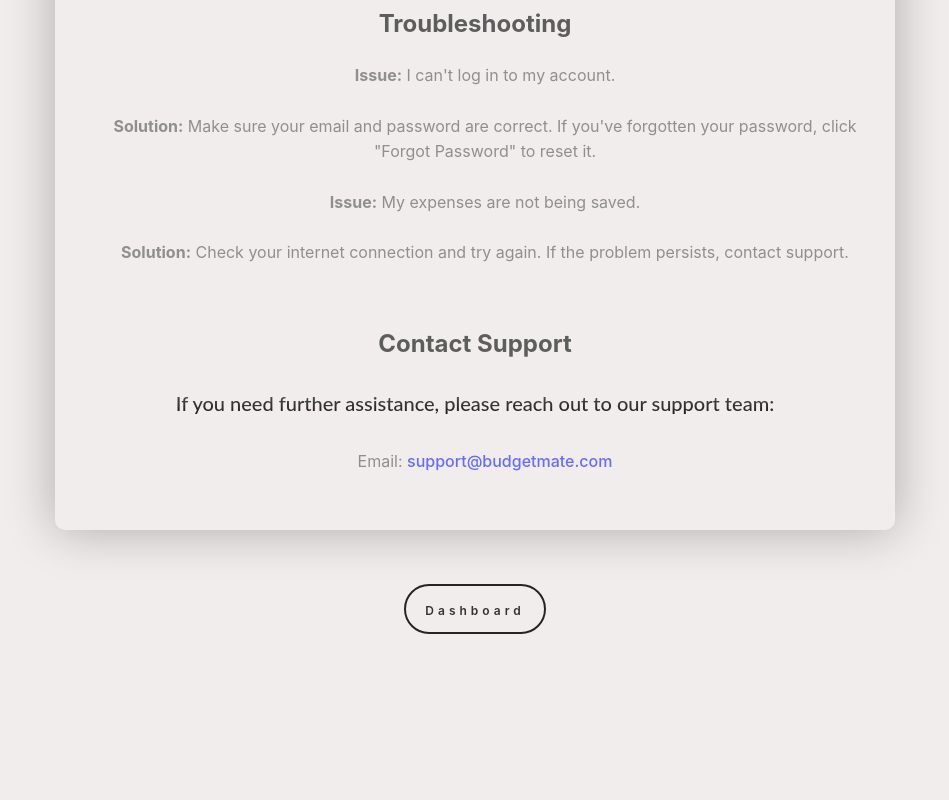
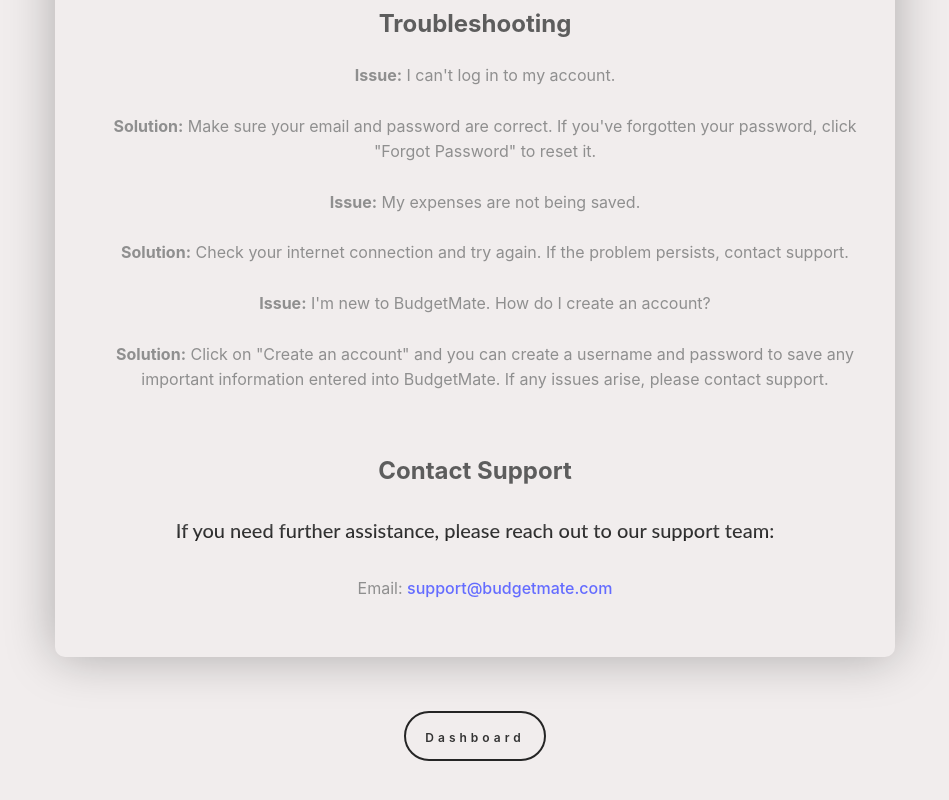
Before and after one commit to andrewvand02/BudgetMate, a React (Vite) app in the folder BudgetMate/client/: page /help in a window 1280 px wide. Shown: the part 1624-2424 px from the top of the page, without its empty margins (165-1114 px from the left). Before the commit the page ends 2314 px from the top, so only its background shows below. Built offline with nearby package versions, Linux system fonts and the light colour scheme.

Commit message:
Added another troubleshoot

```diff
--- a/BudgetMate/client/src/Budget.jsx
+++ b/BudgetMate/client/src/Budget.jsx
@@ -149,7 +149,7 @@
                 const remainingAmount = budgetedAmount - spentAmount;
                 const exceededBudget = spentAmount - budgetedAmount;
 
-                /* // Notify user if they execeed/reached the budget
+                /* // Notify user if they exceed/reached the budget
                 if (spentAmount > budgetedAmount) {
                     alert(`You have exceeded your budget for ${category}. You have spent $${exceededBudget} over.`)
                 };
--- a/BudgetMate/client/src/Help.jsx
+++ b/BudgetMate/client/src/Help.jsx
@@ -73,6 +73,9 @@
 
                     <li><strong>Issue:</strong> My expenses are not being saved.</li>
                     <li><strong>Solution:</strong> Check your internet connection and try again. If the problem persists, contact support.</li>
+
+                    <li><strong>Issue:</strong> I'm new to BudgetMate. How do I create an account?</li>
+                    <li><strong>Solution:</strong> Click on "Create an account" and you can create a username and password to save any important information entered into BudgetMate. If any issues arise, please contact support.</li>
                     </ul>
                 </section>
 
```
